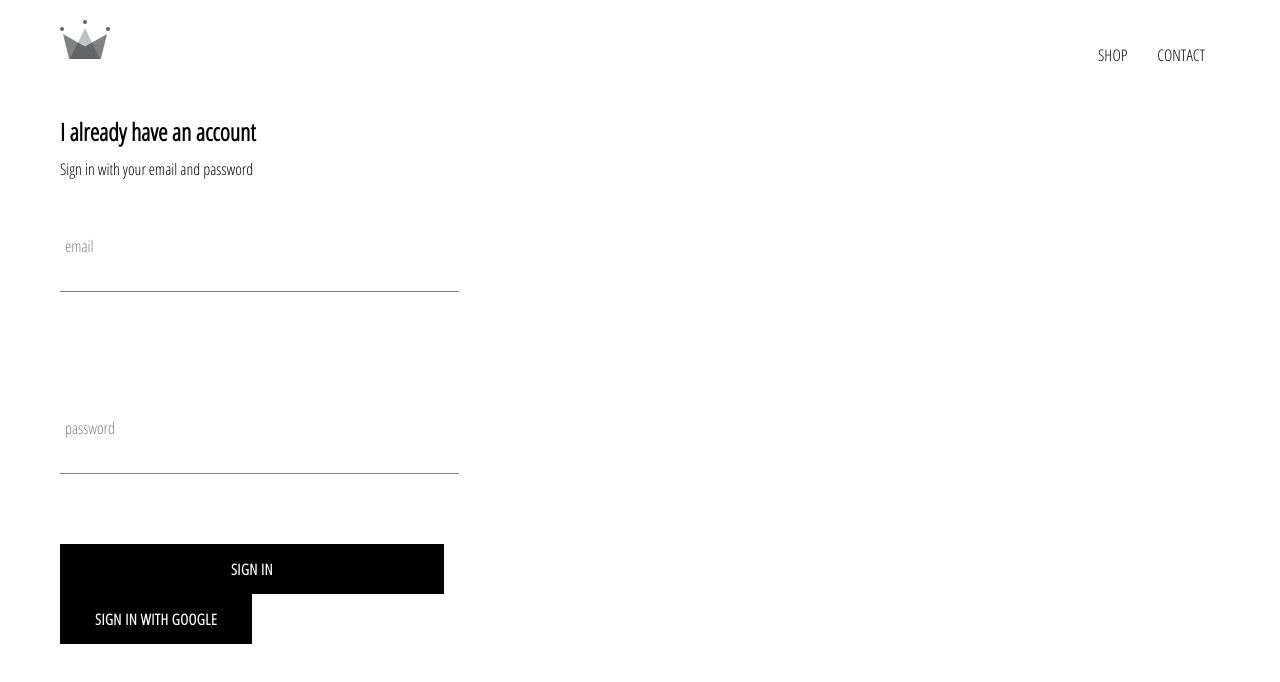
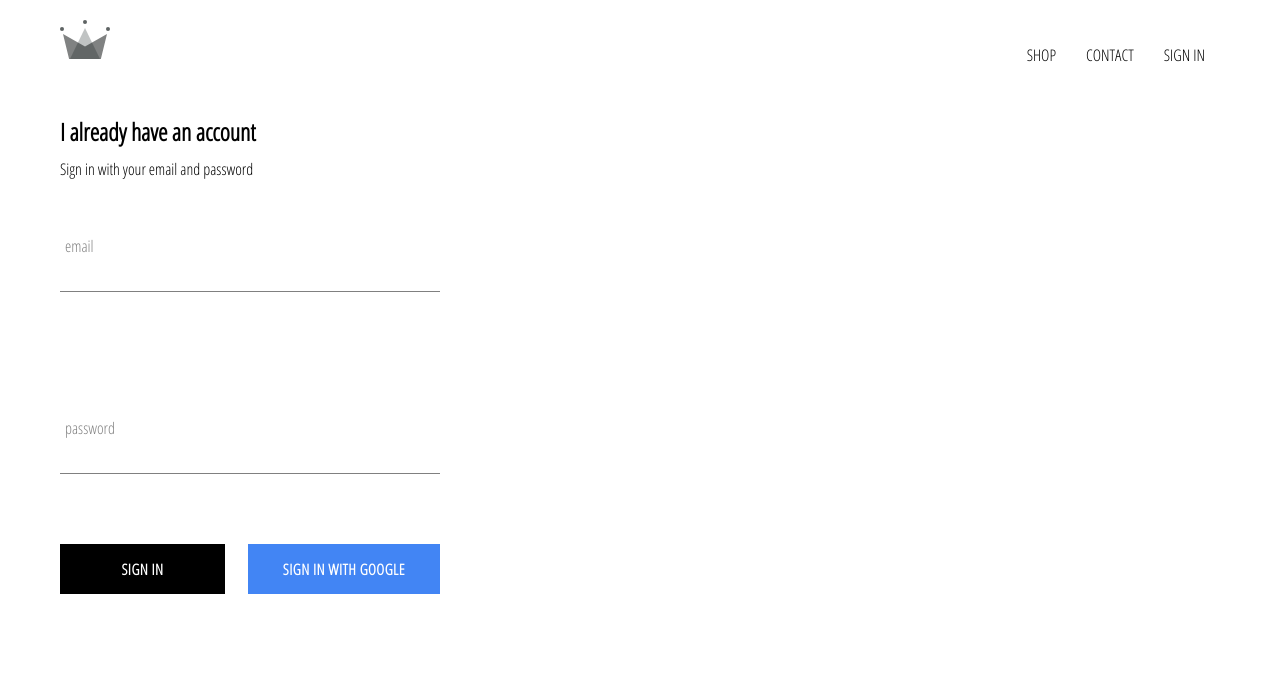
Before and after one commit to willjopling/e-commerse-website, a React (Create React App) app in the folder web/: page /signin in a window 1280 px wide. Shown: the top 682 px of the page. Built offline with nearby package versions, Linux system fonts and the light colour scheme; no server answers.

Commit message:
Custom google sign in css added for button

```diff
--- a/web/src/App.css
+++ b/web/src/App.css
@@ -7,3 +7,7 @@ a {
   text-decoration: none;
   color: black;
 }
+
+* {
+  box-sizing: border-box;
+}
--- a/web/src/App.js
+++ b/web/src/App.js
@@ -32,7 +32,7 @@ class App extends React.Component {
   render() {
     return (
       <div>
-        <Header />
+        <Header currentUser={this.state.currentUser} />
         <Switch>
           <Route exact path="/" component={Homepage} />
           <Route exact path="/shop" component={Shop} />
--- a/web/src/components/custom-button/custom-button.component.jsx
+++ b/web/src/components/custom-button/custom-button.component.jsx
@@ -2,8 +2,10 @@ import React from "react";
 
 import { Container } from "./custom-button.styles";
 
-const CustomButton = ({ children, ...otherProps }) => (
-  <Container {...otherProps}>{children}</Container>
+const CustomButton = ({ children, isGoogleSignIn, ...otherProps }) => (
+  <Container className={isGoogleSignIn ? "google-sign-in" : ""} {...otherProps}>
+    {children}
+  </Container>
 );
 
 export default CustomButton;
--- a/web/src/components/custom-button/custom-button.styles.jsx
+++ b/web/src/components/custom-button/custom-button.styles.jsx
@@ -1,4 +1,5 @@
 import styled from "@emotion/styled";
+import { css } from "@emotion/core";
 
 export const Container = styled.button`
   min-width: 165px;
@@ -21,4 +22,14 @@ export const Container = styled.button`
     color: black;
     border: 1px solid black;
   }
+
+  &.google-sign-in {
+    background-color: #4285f4;
+  color: white;
+  &:hover{
+    background-color: #357ae8;
+    border: none;
+
+  }
+
 `;
--- a/web/src/components/header/header.component.jsx
+++ b/web/src/components/header/header.component.jsx
@@ -6,7 +6,9 @@ import { Container, Options } from "./header.styles";
 
 import { ReactComponent as Logo } from "../../assets/crown.svg";
 
-const Header = () => (
+import { auth } from "../../firebase/firebase.utils";
+
+const Header = ({ currentUser }) => (
   <Container>
     <Link to="/" className="logo">
       <Logo className="logo" />
@@ -18,6 +20,15 @@ const Header = () => (
       <Link to="/contact" className="option">
         CONTACT
       </Link>
+      {currentUser ? (
+        <div className="option" onClick={() => auth.signOut()}>
+          SIGN OUT
+        </div>
+      ) : (
+        <Link to="/signin" className="option">
+          SIGN IN
+        </Link>
+      )}
     </Options>
   </Container>
 );
--- a/web/src/components/header/header.styles.jsx
+++ b/web/src/components/header/header.styles.jsx
@@ -23,5 +23,6 @@ export const Options = styled.div`
 
   .option {
     padding: 10px 15px;
+    cursor: pointer;
   }
 `;
--- a/web/src/components/sign-in/sign-in.component.jsx
+++ b/web/src/components/sign-in/sign-in.component.jsx
@@ -1,6 +1,6 @@
 import React from "react";
 
-import { Container, SignInForm, Title } from "./sign-in.styles";
+import { Container, SignInForm, Title, Buttons } from "./sign-in.styles";
 import CustomButton from "../custom-button/custom-button.component";
 import FormInput from "../form-input/form-input.component";
 
@@ -44,7 +44,6 @@ class SignIn extends React.Component {
             label="email"
             value={this.state.email}
             handleChange={this.handleChange}
-            required
           />
           <FormInput
             name="password"
@@ -52,14 +51,14 @@ class SignIn extends React.Component {
             label="password"
             value={this.state.password}
             handleChange={this.handleChange}
-            required
           />
-
-          <CustomButton type="submit">Sign in</CustomButton>
+          <Buttons>
+            <CustomButton type="submit">Sign in</CustomButton>
+            <CustomButton isGoogleSignIn onClick={signInWithGoogle}>
+              Sign in with Google
+            </CustomButton>
+          </Buttons>
         </SignInForm>
-        <CustomButton onClick={signInWithGoogle}>
-          Sign in with Google
-        </CustomButton>
       </Container>
     );
   }
--- a/web/src/components/sign-in/sign-in.styles.jsx
+++ b/web/src/components/sign-in/sign-in.styles.jsx
@@ -3,7 +3,7 @@ import styled from "@emotion/styled";
 export const Container = styled.div``;
 
 export const SignInForm = styled.form`
-  width: 30vw;
+  width: 380px;
   display: flex;
   flex-direction: column;
 `;
@@ -11,3 +11,8 @@ export const SignInForm = styled.form`
 export const Title = styled.h2`
   margin: 10px 0;
 `;
+
+export const Buttons = styled.div`
+  display: flex;
+  justify-content: space-between;
+`;
```
